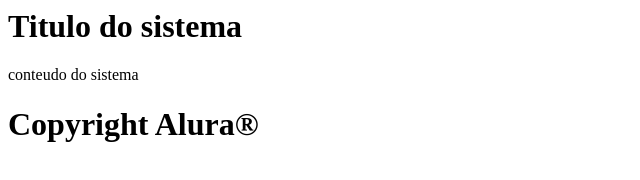
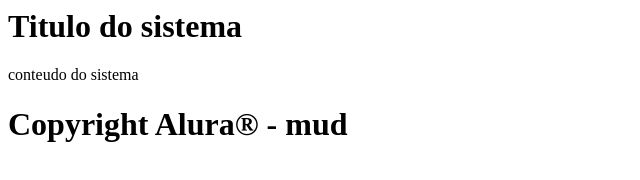
Before and after one commit to fabiosimon/curso, a plain HTML site: page proposta.html in a window 1280 px wide. Shown: the whole page, without its empty margins (0-640 px from the left). Drawn offline with Linux system fonts and the light colour scheme.

```diff
--- a/proposta.html
+++ b/proposta.html
@@ -6,6 +6,6 @@
     <body>
         <h1>Titulo do sistema</h1>
         <div>conteudo do sistema</div>
-        <h1>Copyright Alura®</h1>
+        <h1>Copyright Alura® - mud</h1>
     </body>
 </html>
```
